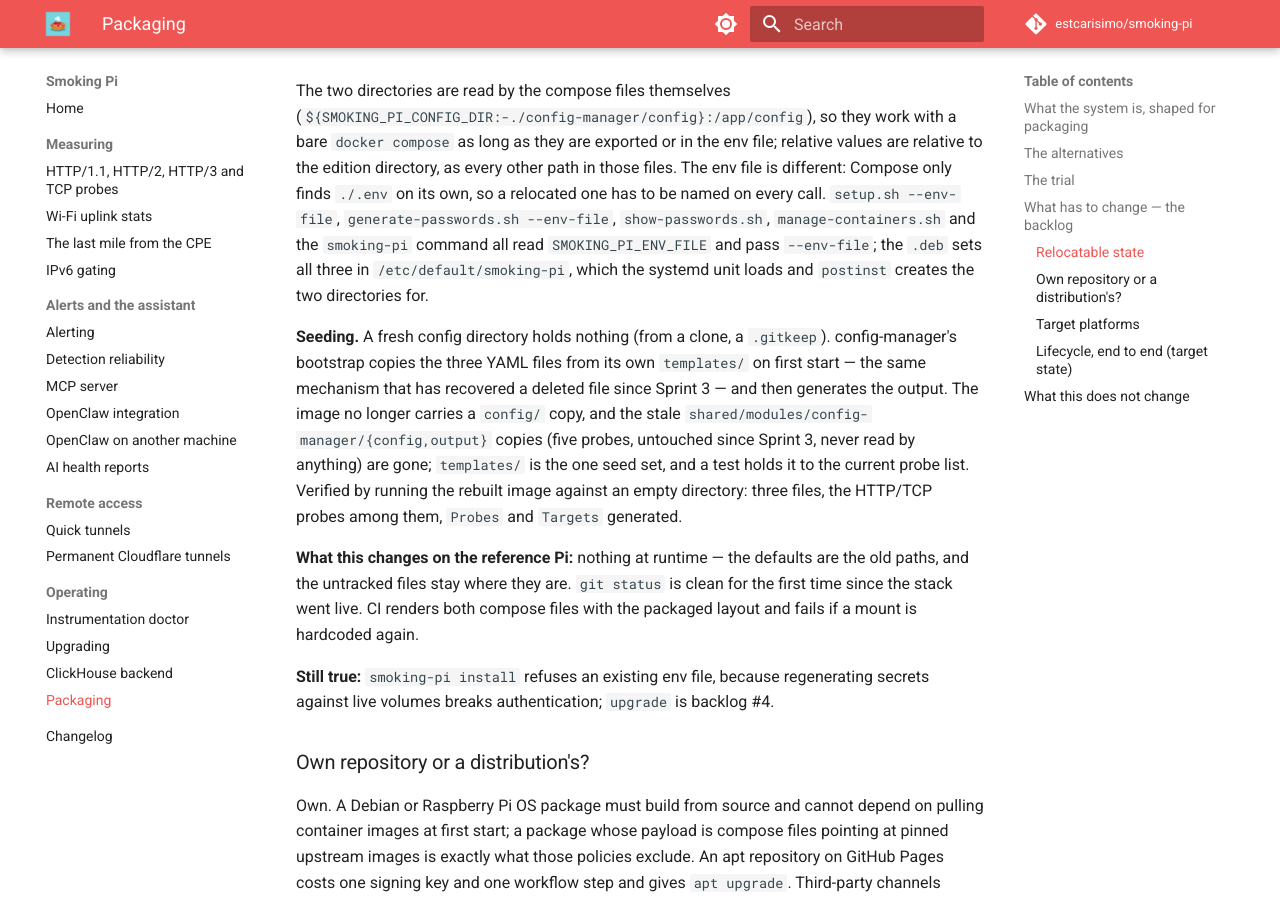
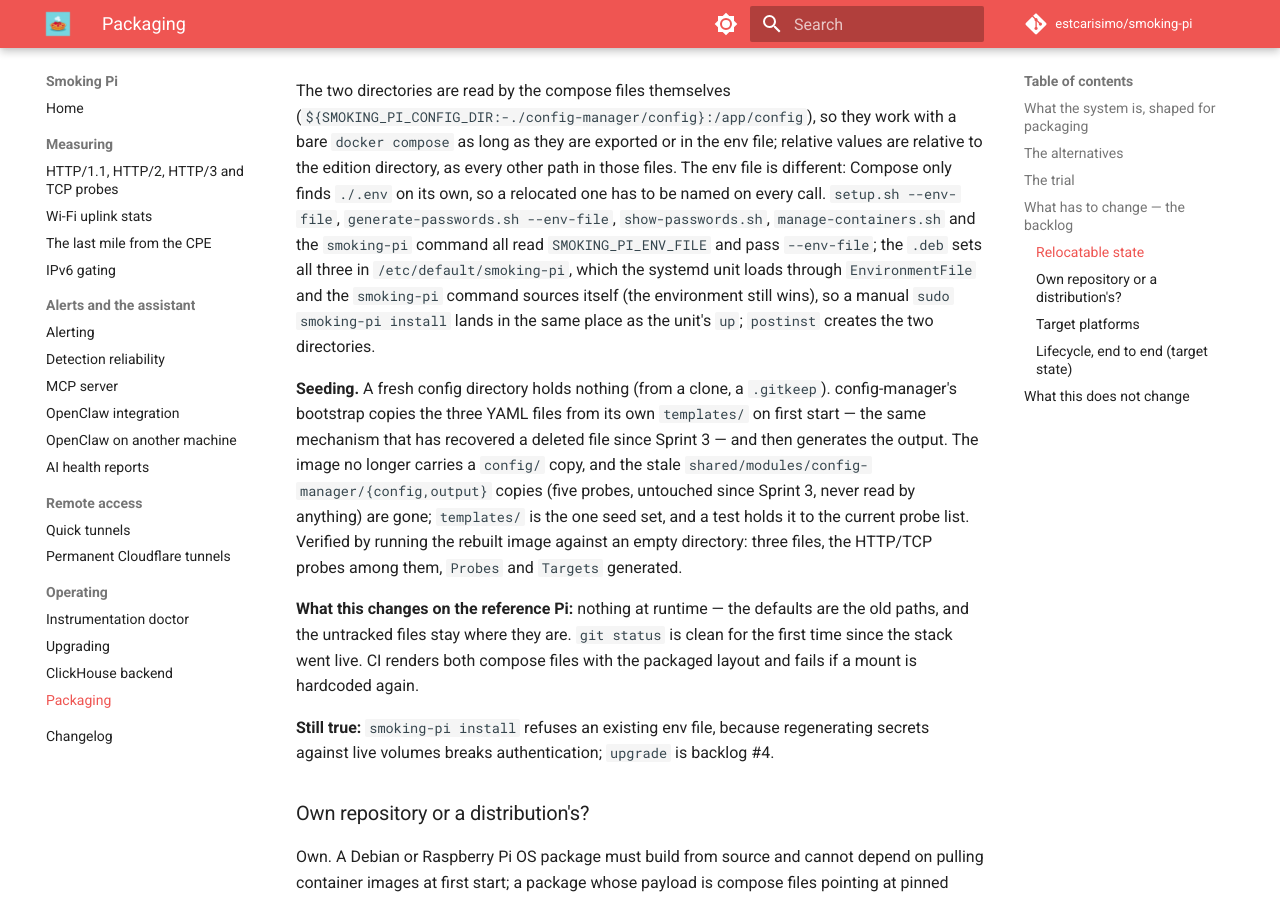
Before and after one commit to estcarisimo/smoking-pi, an MkDocs documentation site: the page built from docs/packaging.md, in a window 1280 px wide and 900 px high, scrolled down 6291 px. Built offline with MkDocs 1.6.1 and Material for MkDocs 9.7.7, drawn with Linux system fonts in a browser that asks for light colours; comment, search, counter and statistics services are not loaded.

Commit message:
fix: what the review of #81 found — the CLI sources /etc/default/smoking-pi, COMPOSE_FILE is an array, CI guards the output mounts too
Co-Authored-By: Claude Opus 5 <noreply@anthropic.com>

```diff
--- a/docs/packaging.md
+++ b/docs/packaging.md
@@ -172,8 +172,10 @@ other path in those files. The env file is different: Compose only finds
 `setup.sh --env-file`, `generate-passwords.sh --env-file`,
 `show-passwords.sh`, `manage-containers.sh` and the `smoking-pi` command
 all read `SMOKING_PI_ENV_FILE` and pass `--env-file`; the `.deb` sets all
-three in `/etc/default/smoking-pi`, which the systemd unit loads and
-`postinst` creates the two directories for.
+three in `/etc/default/smoking-pi`, which the systemd unit loads through
+`EnvironmentFile` and the `smoking-pi` command sources itself (the
+environment still wins), so a manual `sudo smoking-pi install` lands in the
+same place as the unit's `up`; `postinst` creates the two directories.
 
 **Seeding.** A fresh config directory holds nothing (from a clone, a
 `.gitkeep`). config-manager's bootstrap copies the three YAML files from
```
Also changed, not shown: 4 other files.
